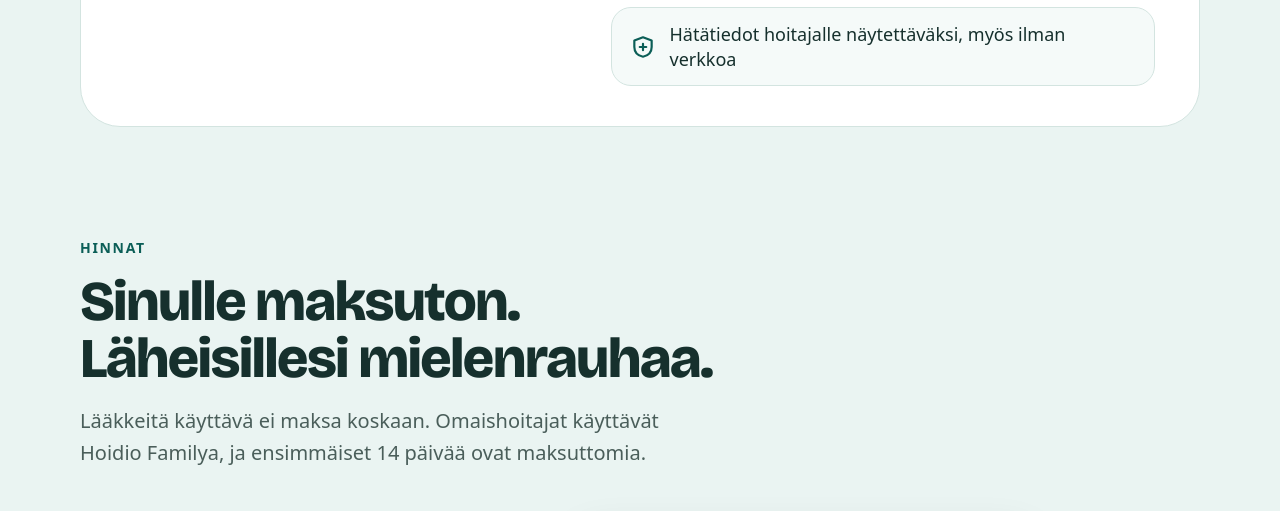
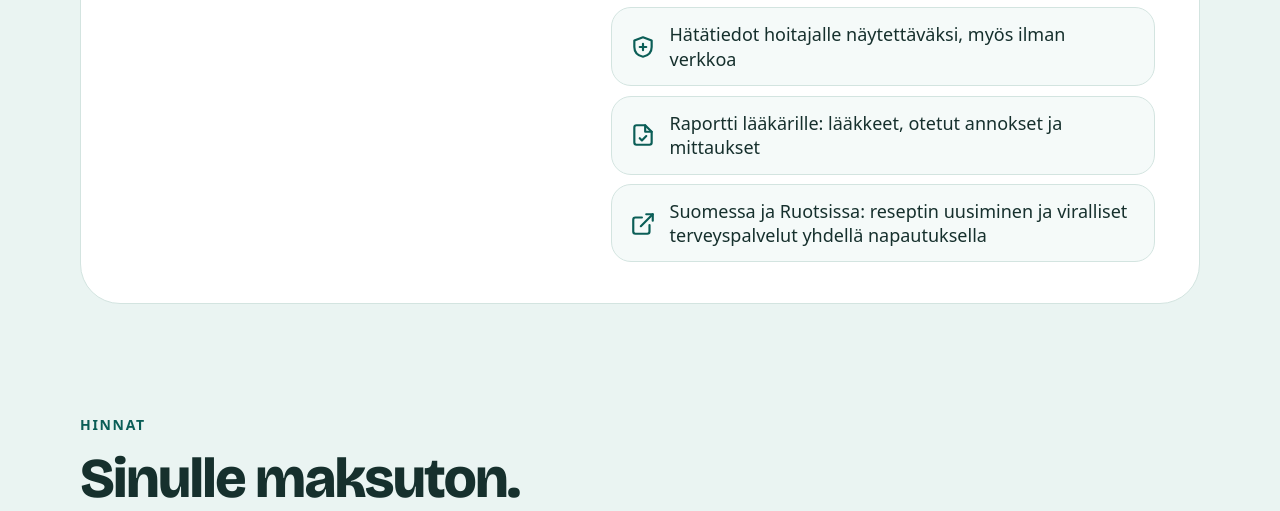
Before and after one commit to hebatsalama/hoidio-website, a plain HTML site: page fi/index.html in a window 1280 px wide. Shown: the part 3430-3941 px from the top of the page. Drawn offline with nearby package versions, Linux system fonts and the light colour scheme; a web font is replaced by a local one.

Commit message:
Add doctor report and official health services to the feature list (FI)

```diff
--- a/fi/index.html
+++ b/fi/index.html
@@ -160,6 +160,8 @@
           <li><svg viewBox="0 0 24 24" fill="none" stroke="currentColor" stroke-width="2" stroke-linecap="round" stroke-linejoin="round" aria-hidden="true"><rect x="4" y="3" width="16" height="18" rx="2"/><path d="M8 8h8M8 12h8M8 16h5"/></svg>Lääkärikäynnit, haittavaikutukset ja allergiat yhdessä paikassa</li>
           <li><svg viewBox="0 0 24 24" fill="none" stroke="currentColor" stroke-width="2" stroke-linecap="round" stroke-linejoin="round" aria-hidden="true"><path d="M3 12h4l3-7 4 14 3-7h4"/></svg>Verenpaine, verensokeri, paino ja kipu</li>
           <li><svg viewBox="0 0 24 24" fill="none" stroke="currentColor" stroke-width="2" stroke-linecap="round" stroke-linejoin="round" aria-hidden="true"><path d="M12 3l8 3v6c0 5-3.5 8-8 9-4.5-1-8-4-8-9V6l8-3z"/><path d="M12 9v6M9 12h6"/></svg>Hätätiedot hoitajalle näytettäväksi, myös ilman verkkoa</li>
+          <li><svg viewBox="0 0 24 24" fill="none" stroke="currentColor" stroke-width="2" stroke-linecap="round" stroke-linejoin="round" aria-hidden="true"><path d="M14 3H6a2 2 0 0 0-2 2v14a2 2 0 0 0 2 2h12a2 2 0 0 0 2-2V9z"/><path d="M14 3v6h6"/><path d="M9 15l2 2 4-4"/></svg>Raportti lääkärille: lääkkeet, otetut annokset ja mittaukset</li>
+          <li><svg viewBox="0 0 24 24" fill="none" stroke="currentColor" stroke-width="2" stroke-linecap="round" stroke-linejoin="round" aria-hidden="true"><path d="M15 3h6v6"/><path d="M10 14 21 3"/><path d="M18 13v6a2 2 0 0 1-2 2H5a2 2 0 0 1-2-2V8a2 2 0 0 1 2-2h6"/></svg>Suomessa ja Ruotsissa: reseptin uusiminen ja viralliset terveyspalvelut yhdellä napautuksella</li>
         </ul>
       </div>
       <div class="panel family-panel" id="panel-family" role="tabpanel" aria-labelledby="tab-family" hidden>
```
